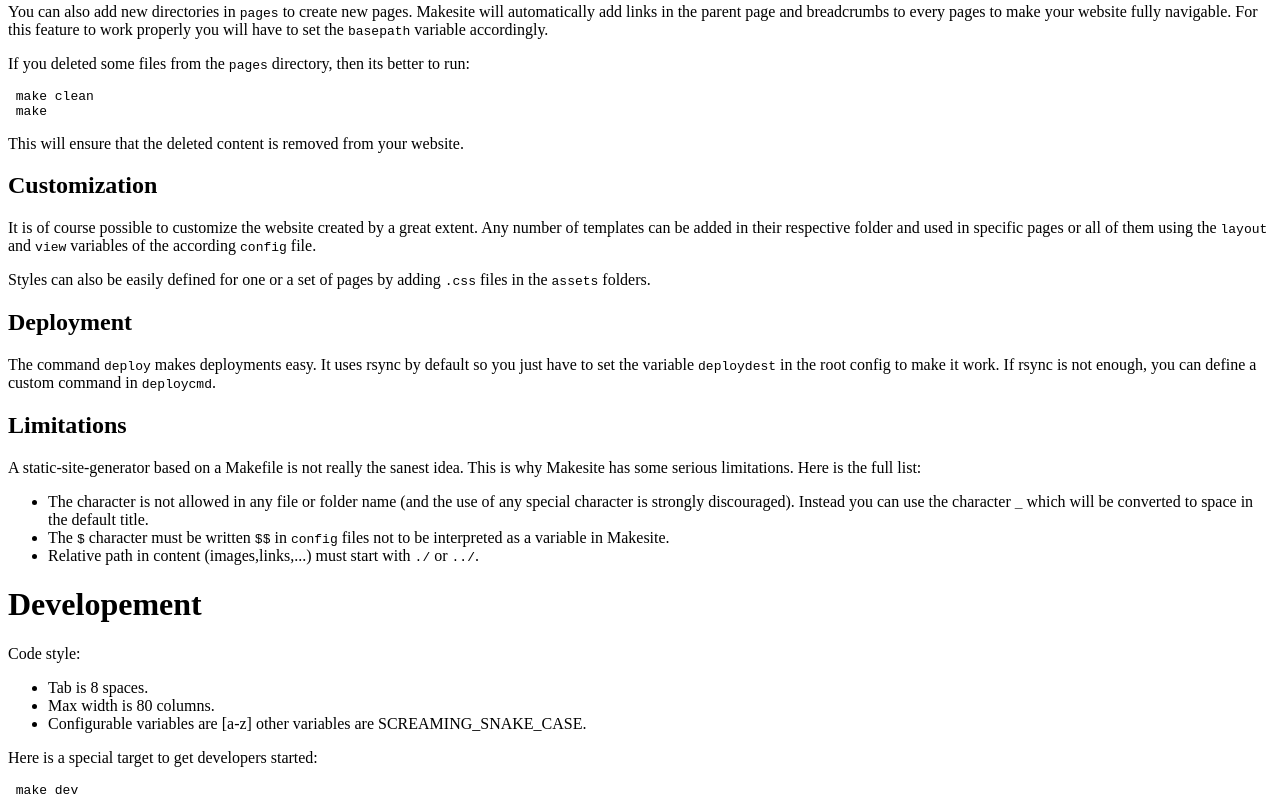
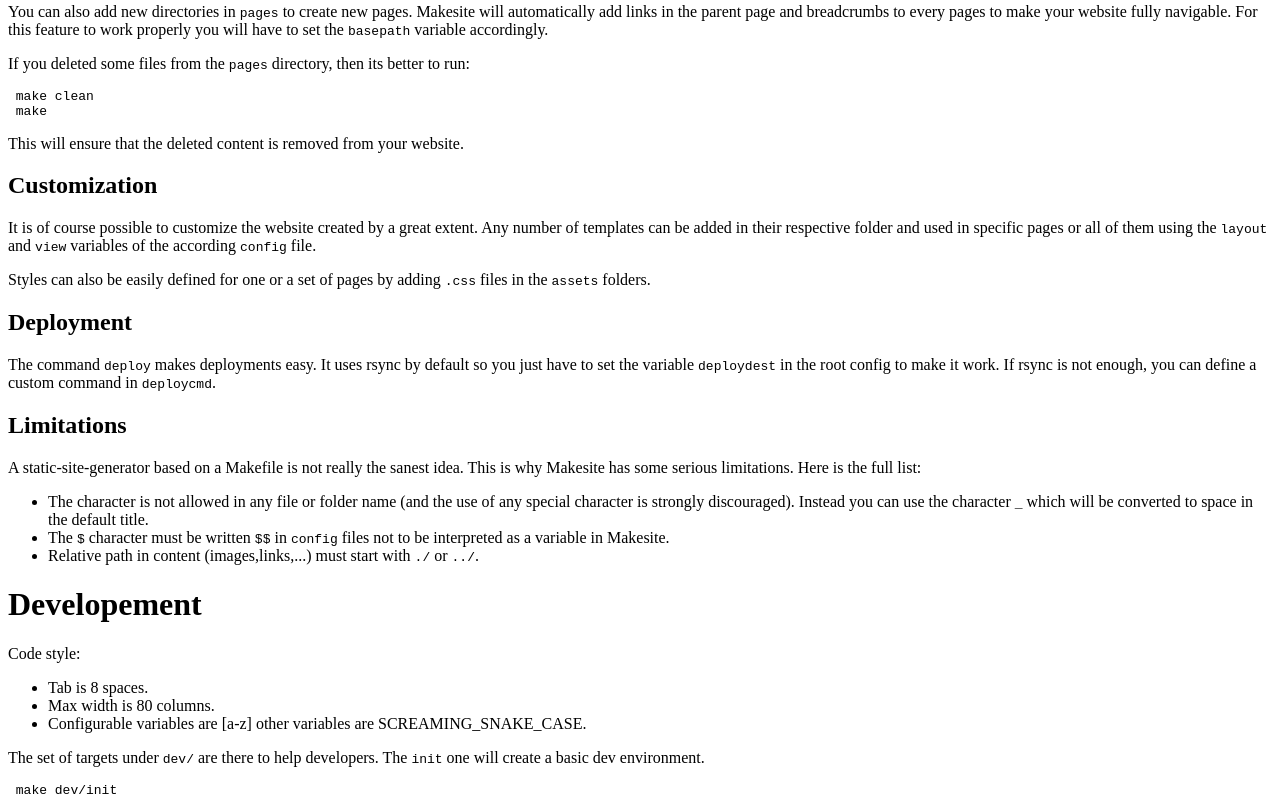
Before and after one commit to n-peugnet/makesite, a plain HTML site: page index.html in a window 1280 px wide. Shown: the part 1658-2469 px from the top of the page. Drawn offline with Linux system fonts and the light colour scheme.

Commit message:
docs for e17d6cfa702c27aa32d093526c6b9eb2411232d9

```diff
--- a/index.html
+++ b/index.html
@@ -131,6 +131,7 @@
 <li>Max width is 80 columns.</li>
 <li>Configurable variables are [a-z] other variables are SCREAMING_SNAKE_CASE.</li>
 </ul>
-<p>Here is a special target to get developers started:</p>
-<pre><code> make dev
+<p>The set of targets under <code>dev/</code> are there to help developers. The <code>init</code> one
+will create a basic dev environment.</p>
+<pre><code> make dev/init
 </code></pre>
```
